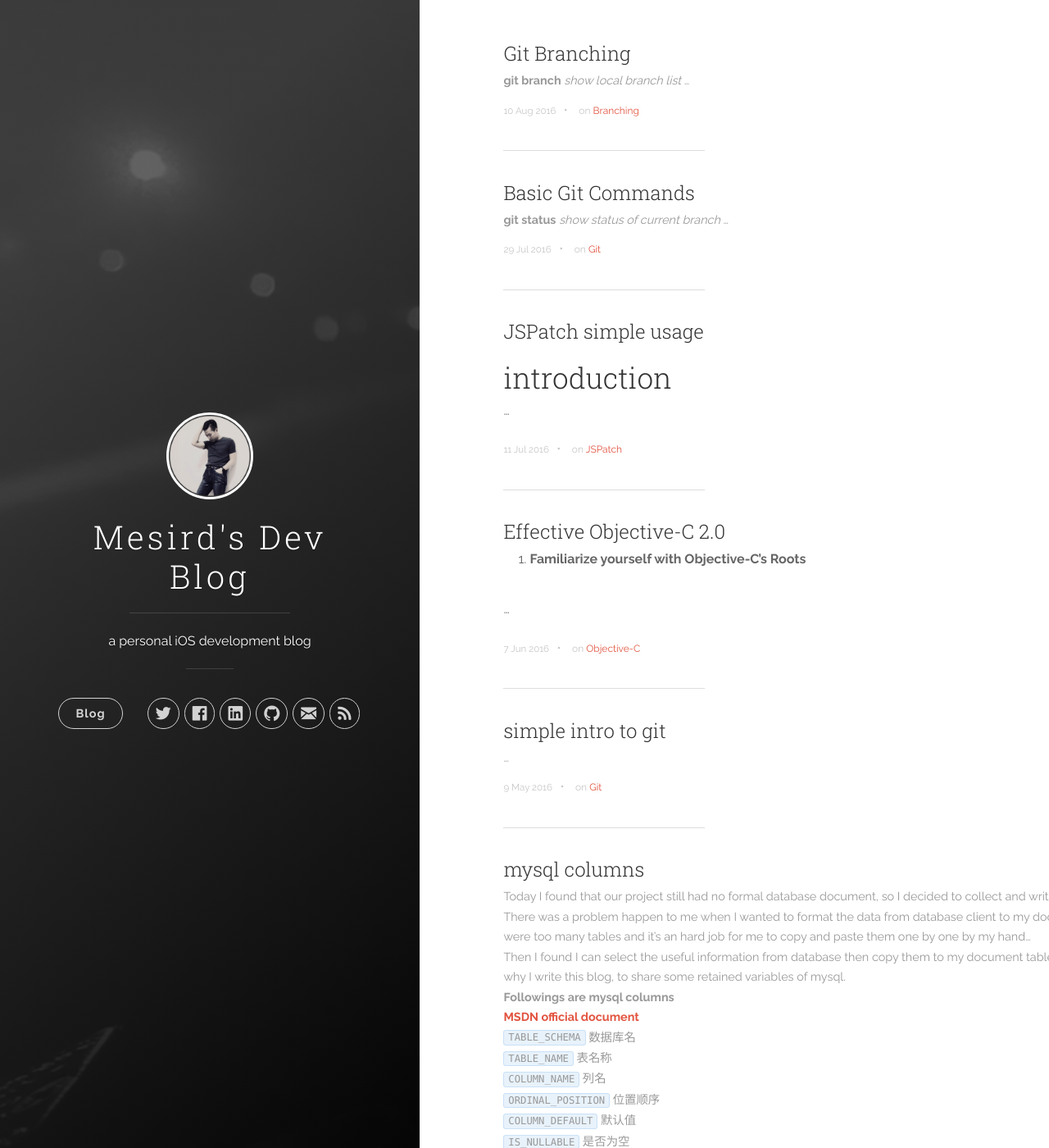
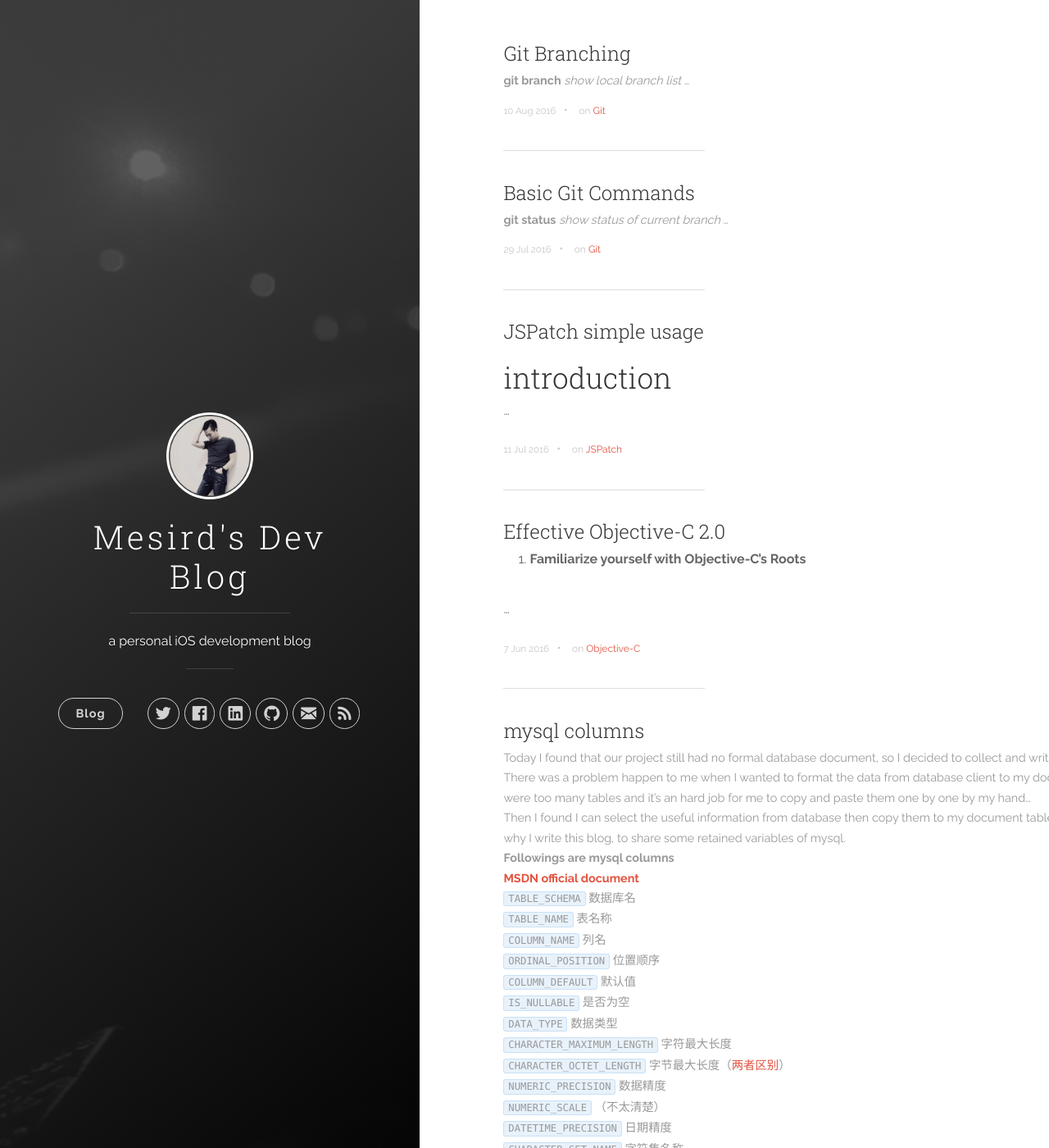
Before and after one commit to MESIRD/mesird.github.io, a Jekyll site: the page built from index.html, in a window 1280 px wide and 1400 px high. Shown: the whole window at 82% size. Built offline with Jekyll 4.4.1, drawn with Linux system fonts in a browser that asks for light colours; nearby versions of some CDN libraries; the list of posts is cut into pages by our own code.

Commit message:
remove empty blog, fix tag

```diff
--- a/_posts/2016-05-09-simple-intro-to-git.markdown
+++ /dev/null
@@ -1,7 +0,0 @@
----
-layout: post
-title:  "simple intro to git"
-date:   2016-05-09 10:27:20
-categories: Git
-tags: Git
----
--- a/_posts/2016-07-29-basic-git-commands.markdown
+++ b/_posts/2016-07-29-basic-git-commands.markdown
@@ -69,6 +69,7 @@ tags: Git
 | %cd | Committer date |
 | %cr | Committer date, relative |
 | %s | Subject |
+
 > `author` is the person who modifies the file, `committer` is who make the commit
 
 * `git log --pretty=oneline --graph` show log with ascii graph
--- a/_posts/2016-08-10-git-branching.markdown
+++ b/_posts/2016-08-10-git-branching.markdown
@@ -3,7 +3,7 @@ layout: post
 title:  "Git Branching"
 date:   2016-08-10 19:12:20
 categories: Git
-tags: Branching
+tags: Git
 ---
 
 **git branch**
```
